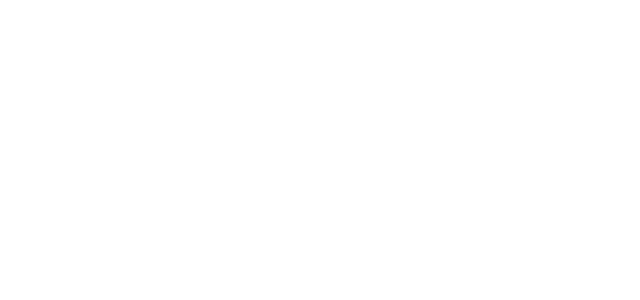
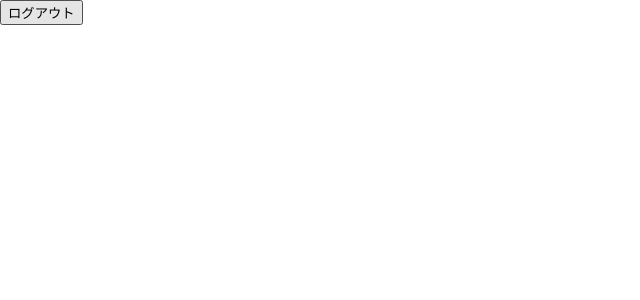
Before and after one commit to cannon0074/-------, a React (Vite) app in the folder pj-team-reazemi/: page /logout in a window 1280 px wide. Before the commit this address had no page. Shown: the top 300 px of the page, without its empty margins (0-640 px from the left). Built offline with nearby package versions, Linux system fonts and the light colour scheme.

Commit message:
ログアウト機能追加

```diff
--- a/pj-team-reazemi/src/App.jsx
+++ b/pj-team-reazemi/src/App.jsx
@@ -5,6 +5,7 @@ import Test from "./Test";
 import Login from "./pages/login";
 import Ichiran from "./pages/ichiran";
 import Shousai from "./pages/syosai";
+import Logout from "./pages/logout";
 
 function App() {
   return (
@@ -15,6 +16,7 @@ function App() {
         <Route path="login" element={<Login />} />
         <Route path="ichiran" element={<Ichiran />} />
         <Route path="/shousai" element={<Shousai />} />
+        <Route path="logout" element={<Logout />} />
       </Routes>
     </BrowserRouter>
   );
--- /dev/null
+++ b/pj-team-reazemi/src/pages/logout.jsx
@@ -0,0 +1,14 @@
+import React from "react";
+import { useNavigate } from "react-router-dom";
+
+function Logout() {
+  const navigate = useNavigate();
+
+  const handleLogout = () => {
+    navigate("/login");
+  };
+
+  return <button onClick={handleLogout}>ログアウト</button>;
+}
+
+export default Logout;
```
